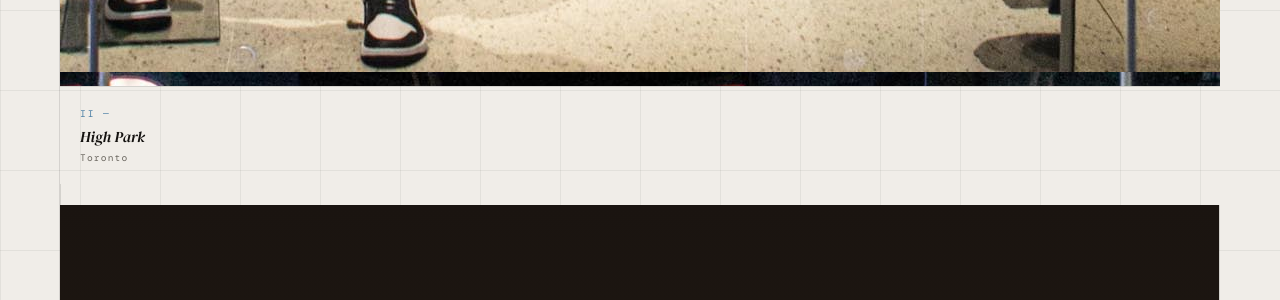
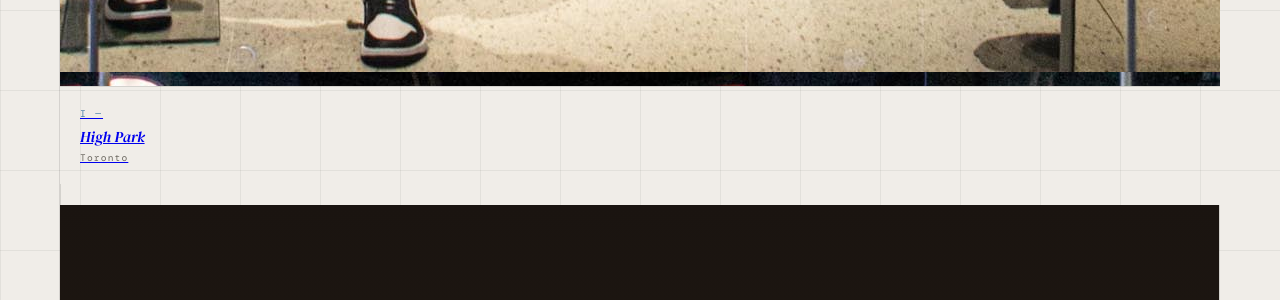
Before and after one commit to kodeoffun/kodeoffun.github.io, a Jekyll site: the page index.html, which Jekyll copies as it is, in a window 1280 px wide and 900 px high, scrolled down 4403 px. Shown: the part 150-450 px from the top of the window. Built offline with Jekyll 4.4.1, drawn with Linux system fonts in a browser that asks for light colours; some web fonts are replaced.

Commit message:
Update index.html

```diff
--- a/index.html
+++ b/index.html
@@ -418,6 +418,9 @@
   .series-photo-bg {
     width: 100%; height: 100%;
     transition: transform .7s cubic-bezier(.25,.46,.45,.94);
+    background-size: cover;
+    background-repeat: no-repeat;
+    background-position: center;
   }
   .series-item:hover .series-photo-bg { transform: scale(1.06); }
   .s1 { background: linear-gradient(180deg, #0c1020 0%, #1a2438 50%, #0a0e18 100%); }
@@ -1031,13 +1034,15 @@
       <span class="s-meta">Long-form studies</span>
     </div>
 
-<a href="high-park.html" class="series-item rv" style="transition-delay:.1s; text-decoration: none; color: inherit;">
+
+    <a href="high-park.html" class="series-item rv" style="transition-delay:.1s;">
   <div class="series-photo">
     <div class="series-photo-bg s2" style="background-image: url('Kody-Wu.jpg');"></div>
   </div>
   <div class="series-label">
-    <div class="series-n">II —</div>
-    <div class="series-title">High Park</div> <div class="series-loc">Toronto</div>
+    <div class="series-n">I —</div>
+    <div class="series-title">High Park</div>
+    <div class="series-loc">Toronto</div>
   </div>
 </a>
 
```
